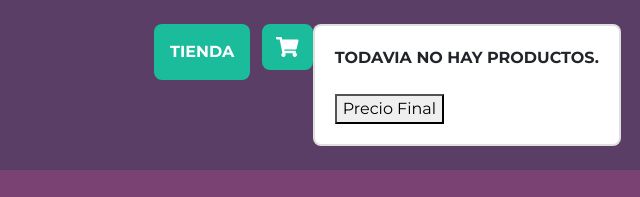
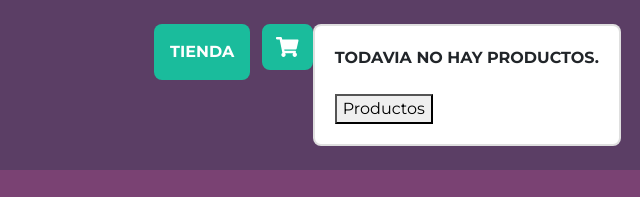
Before and after one commit to AgostinaBatiston/tuggy, a website: page tienda.html in a window 1280 px wide. Both pictures are taken after a click on the button 1160 px from the left and 47 px from the top of the page. Shown: the top 197 px of the page, 565-1205 px from the left. Drawn offline with nearby package versions, Linux system fonts and the light colour scheme.

```diff
--- a/js/repositorio-tuggy.js
+++ b/js/repositorio-tuggy.js
@@ -60,11 +60,7 @@
 
 function sumar_productos() {
 
-
-
     var parrafo = document.createElement("p");
-
-    parrafo.innerHTML = "El total es: ";
 
     document.body.appendChild(parrafo);
 
--- a/tienda.html
+++ b/tienda.html
@@ -45,7 +45,7 @@
                                 <br>
                                 <br>
                                 <div>
-                                    <button type="button" onclick="sumar_productos()"> Precio Final </button>
+                                    <button type="button" onclick="sumar_productos()"> Productos </button>
                                 </div>
                             </div>
 
```
